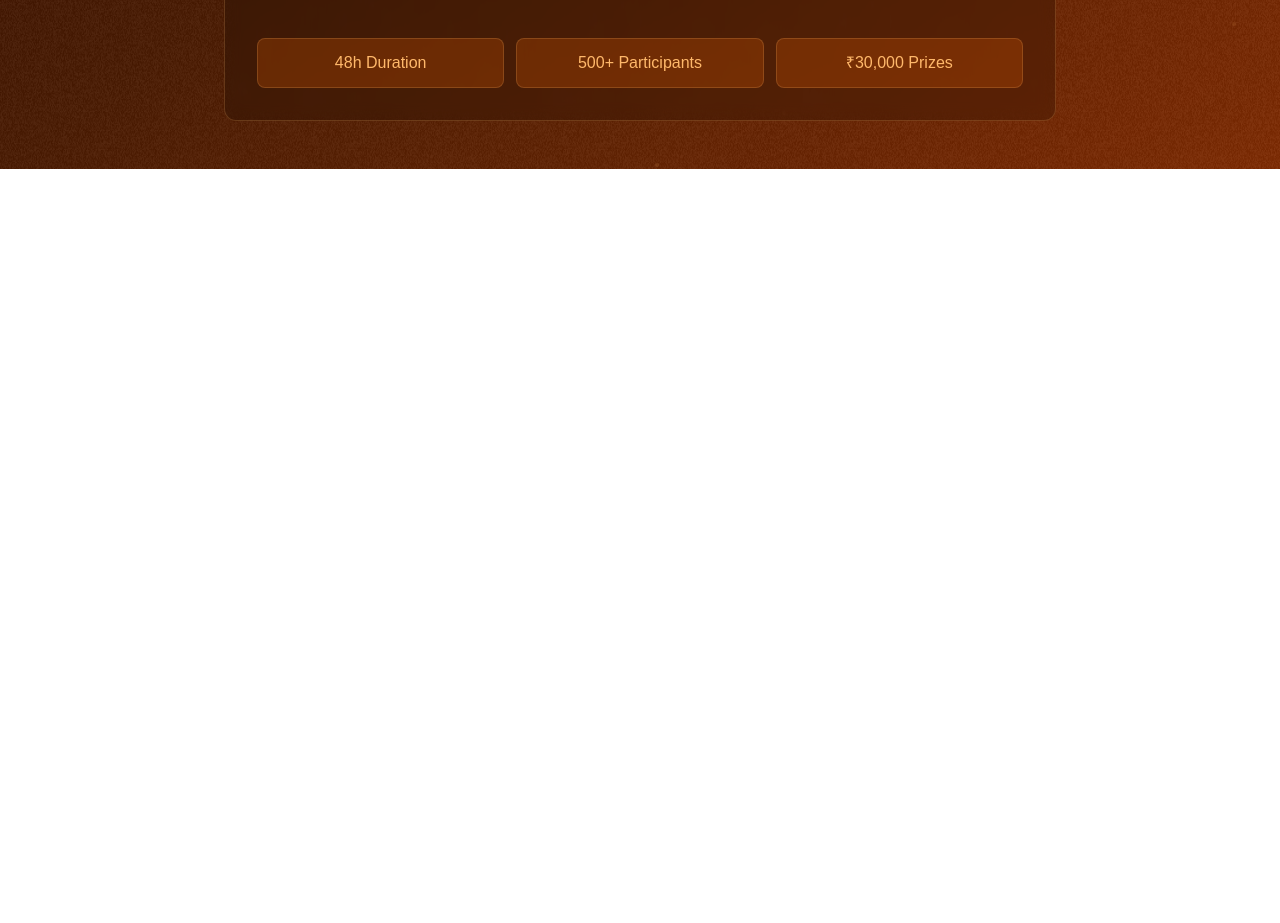
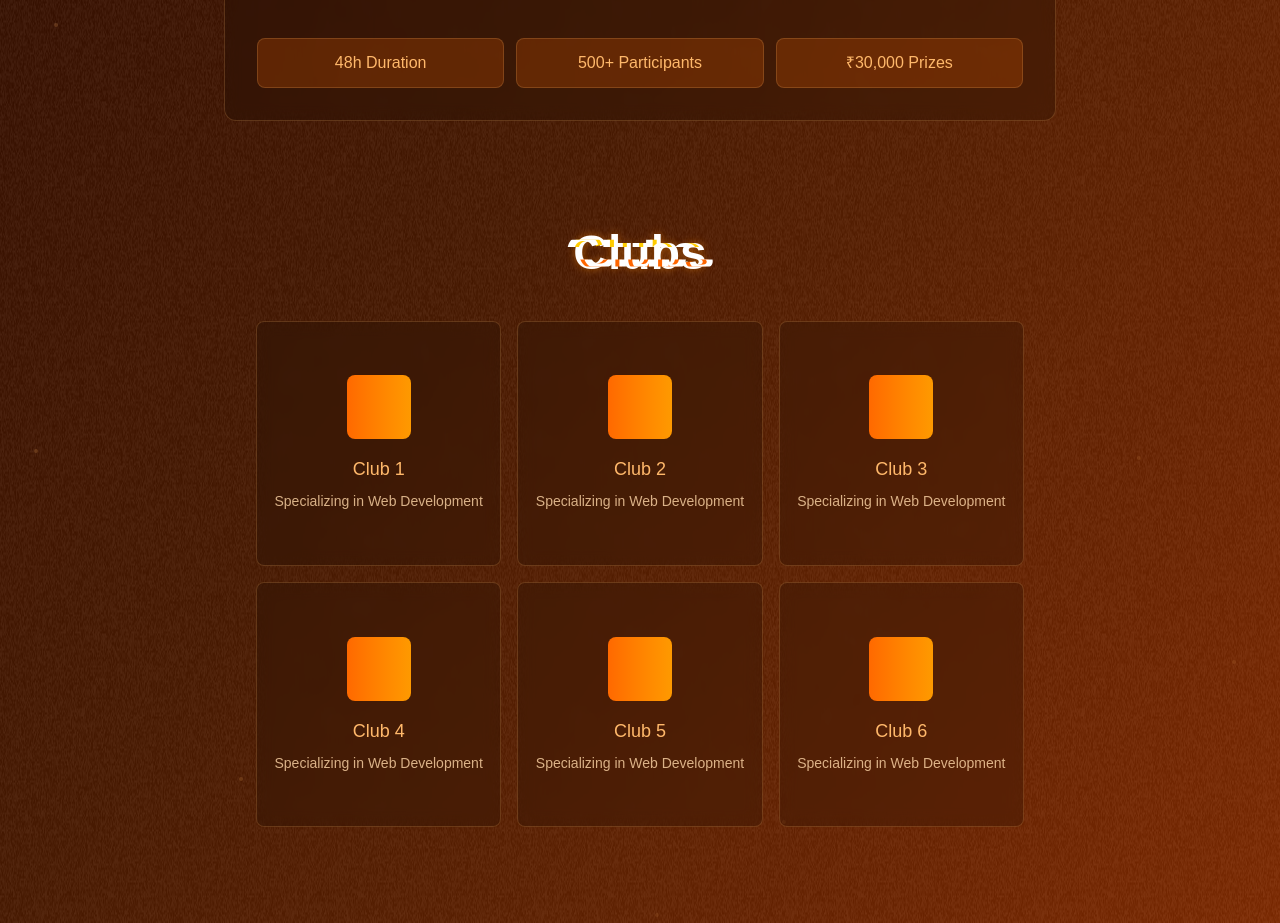
Before and after one commit to SaranSrini03/advaya, a Next.js app: page /about in a window 1280 px wide. Shown: the part 780-1703 px from the top of the page. Before the commit the page ends 949 px from the top, so only its background shows below. Built offline with nearby package versions, Linux system fonts and the light colour scheme.

Commit message:
added clubs

```diff
--- a/app/about/page.js
+++ b/app/about/page.js
@@ -72,9 +72,8 @@ export default function HomePage() {
       <div className="relative z-10 w-full min-h-screen flex flex-col">
         {/* Glitchy title */}
         <div
-          className={`w-full transition-all duration-1000 ${
-            moved ? "pt-20 md:pt-24" : "absolute top-1/2 -translate-y-1/2"
-          }`}
+          className={`w-full transition-all duration-1000 ${moved ? "pt-20 md:pt-24" : "absolute top-1/2 -translate-y-1/2"
+            }`}
         >
           <span
             className="glitch font-black font-mono block text-center mx-auto"
@@ -96,7 +95,7 @@ export default function HomePage() {
             <div className="w-full max-w-4xl px-4 md:px-8">
               <div className="bg-black/20 backdrop-blur-sm rounded-xl p-6 md:p-8 border border-orange-300/20">
                 <p className="text-sm sm:text-base md:text-lg font-mono text-orange-200 leading-relaxed">
-                  Advayathon is a premier tech extravaganza that brings together
+                  Advaya 2k25 is a premier tech extravaganza that brings together
                   innovators, developers, designers, and tech enthusiasts from
                   around the globe for an immersive experience in cutting-edge
                   technology. This multi-faceted event goes beyond a traditional
@@ -153,6 +152,50 @@ export default function HomePage() {
                   )}
                 </div>
               </div>
+              {showContent && (
+                <div className="flex-1 flex items-center justify-center py-2 md:py-12 animate-fade-in">
+                  {/* ... Previous content ... */}
+
+                  {/* Clubs Section */}
+                  <div className="w-full max-w-4xl px-4 md:px-8 mt-12">
+                    <h2 className="glitch font-black font-mono text-center mb-8"
+                      data-text="Clubs"
+                      style={{
+                        fontSize: "clamp(2rem, 5vw, 3rem)",
+                        "--after-shadow": "-4px 0 #ff6600",
+                        "--before-shadow": "4px 0 #ffcc00",
+                        textShadow: "0 0 8px rgba(255,140,0,0.5)"
+                      }}>
+                      Clubs
+                    </h2>
+
+                    <div className="grid grid-cols-2 md:grid-cols-3 gap-4">
+                      {[1, 2, 3, 4, 5, 6].map((club) => (
+                        <div
+                          key={club}
+                          className="group relative aspect-square bg-black/20 backdrop-blur-sm rounded-lg border border-orange-300/20 hover:border-orange-400/40 transition-all duration-300 hover:scale-[1.02] cursor-pointer"
+                        >
+                          <div className="absolute inset-0 p-4 flex flex-col items-center justify-center text-center">
+                            {/* Club Image/Logo */}
+                            <div className="w-16 h-16 mb-4 bg-gradient-to-r from-orange-500 to-amber-500 rounded-lg transform group-hover:rotate-12 transition-transform duration-300" />
+
+                            <h3 className="font-mono text-orange-300 mb-2 text-lg">
+                              Club {club}
+                            </h3>
+                            <p className="text-sm text-orange-200 opacity-80 group-hover:opacity-100 transition-opacity">
+                              Specializing in Web Development
+                            </p>
+                          </div>
+
+                          {/* Hover Glow Effect */}
+                          <div className="absolute inset-0 rounded-lg opacity-0 group-hover:opacity-20 transition-opacity duration-300 bg-gradient-to-br from-orange-500/30 to-transpointer" />
+                        </div>
+                      ))}
+                    </div>
+                  </div>
+                </div>
+              )}
+
             </div>
           </div>
         )}
--- a/app/events/page.js
+++ b/app/events/page.js
@@ -20,7 +20,7 @@ export default function EventPage() {
         { id: 5, title: "Connections", img: "/connection.jpeg" },
         { id: 6, title: "C Debugging", img: "/debug.jpeg" },
         { id: 7, title: "Chatbot", img: "/chatbot.jpg" },
-        { id: 8, title: "paperpresentation", img: "/paper.jpg" },
+        { id: 8, title: "Paper Presentation", img: "/paper.jpg" },
     ];
 
     useEffect(() => {
```
